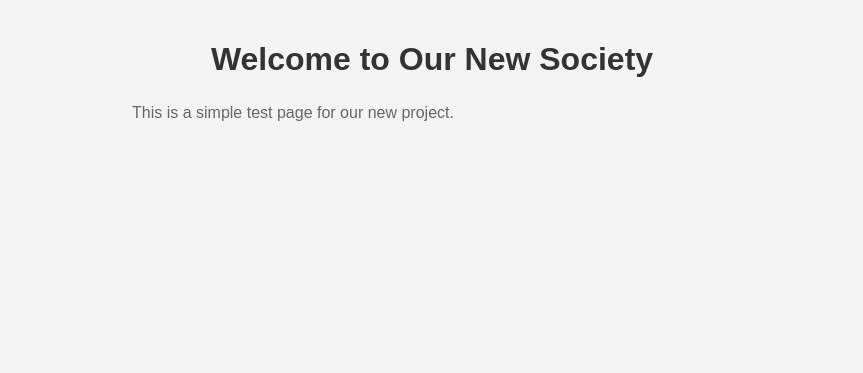
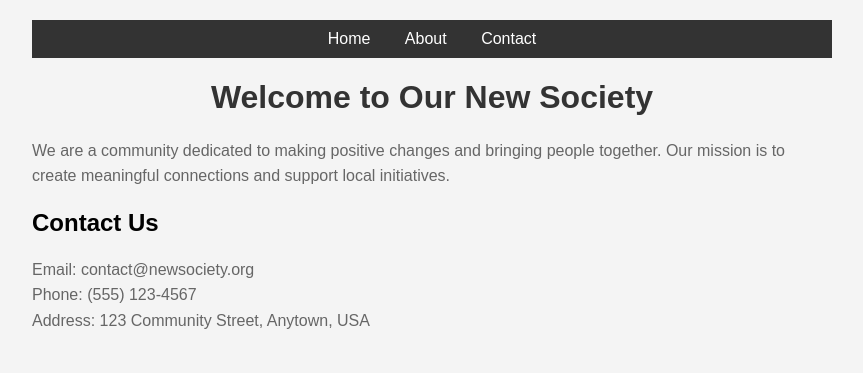
Before and after one commit to benzybert/new-society-test, a plain HTML site: page index.html in a window 1280 px wide. Shown: the whole page, without its empty margins (208-1071 px from the left). Drawn offline with Linux system fonts and the light colour scheme.

Commit message:
Update HTML with more content and navigation

```diff
--- a/index.html
+++ b/index.html
@@ -6,7 +6,7 @@
     <style>
         body {
             font-family: Arial, sans-serif;
-            max-width: 600px;
+            max-width: 800px;
             margin: 0 auto;
             padding: 20px;
             background-color: #f4f4f4;
@@ -15,6 +15,17 @@
             color: #333;
             text-align: center;
         }
+        nav {
+            background-color: #333;
+            color: white;
+            padding: 10px;
+            text-align: center;
+        }
+        nav a {
+            color: white;
+            text-decoration: none;
+            margin: 0 15px;
+        }
         p {
             line-height: 1.6;
             color: #666;
@@ -22,7 +33,16 @@
     </style>
 </head>
 <body>
+    <nav>
+        <a href="#home">Home</a>
+        <a href="#about">About</a>
+        <a href="#contact">Contact</a>
+    </nav>
     <h1>Welcome to Our New Society</h1>
-    <p>This is a simple test page for our new project.</p>
+    <p>We are a community dedicated to making positive changes and bringing people together. Our mission is to create meaningful connections and support local initiatives.</p>
+    <h2>Contact Us</h2>
+    <p>Email: contact@newsociety.org<br>
+    Phone: (555) 123-4567<br>
+    Address: 123 Community Street, Anytown, USA</p>
 </body>
 </html>
```
